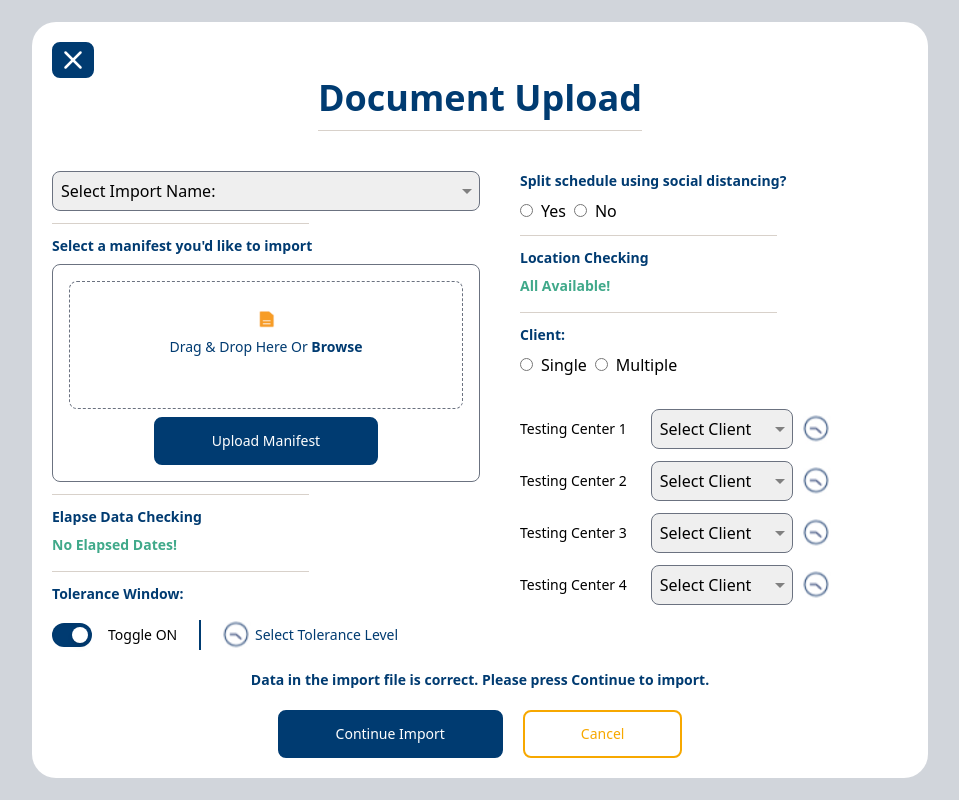
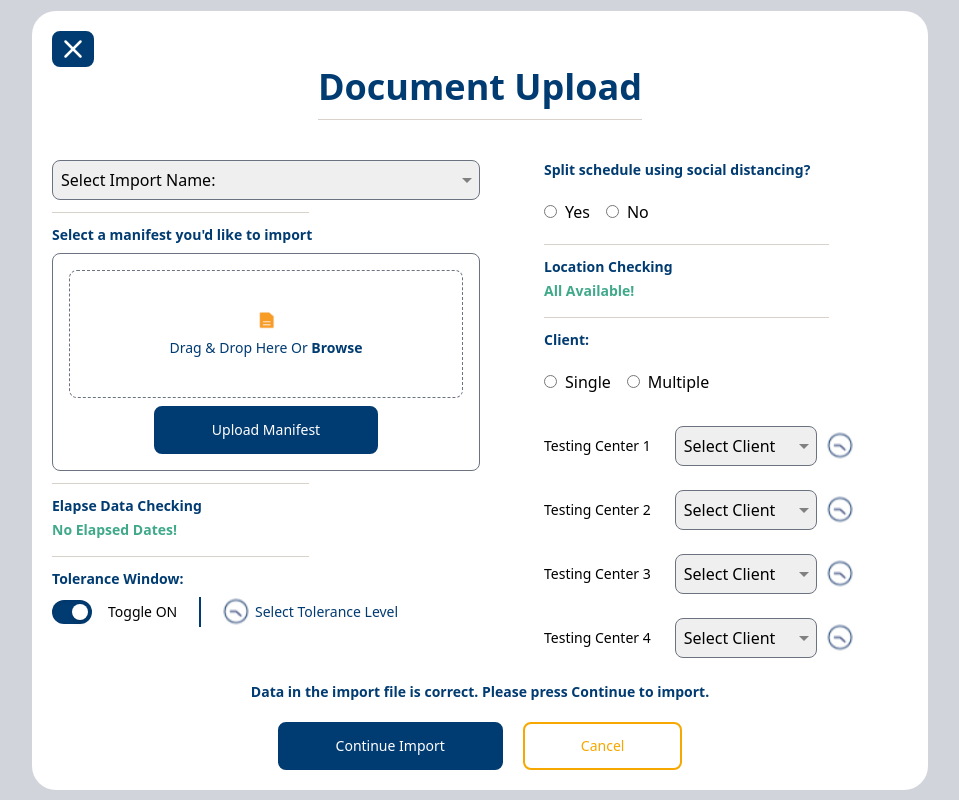
Before and after one commit to danfyfe/take-home-assignment, a Next.js app: page / in a window 1280 px wide. Shown: the whole page, without its empty margins (160-1119 px from the left). Built offline with nearby package versions, Linux system fonts and the light colour scheme.

Commit message:
minor styling updates

```diff
--- a/src/components/core/forms/drag-and-drop.jsx
+++ b/src/components/core/forms/drag-and-drop.jsx
@@ -54,7 +54,6 @@ const DragAndDrop = ({ setFieldValue }) => {
         >
           <Image src="/document-icon.png" height={20} width={17} alt="Document Icon" className="mb-2"/>
           <P className="text-sm">Drag & Drop Here Or <b>Browse</b></P>
-          <input />
         </div>
         )
       }
--- a/src/components/core/forms/radio-group.jsx
+++ b/src/components/core/forms/radio-group.jsx
@@ -1,6 +1,6 @@
 const RadioGroup = ({ title, className, children }) => (
   <fieldset className={`flex ${className ? className : ''}`}>
-    <legend className="text-sm text-blue-primary font-bold mb-2">
+    <legend className="text-sm text-blue-primary font-bold mb-5">
       {title}
     </legend>
     {children}
--- a/src/components/core/forms/radio.jsx
+++ b/src/components/core/forms/radio.jsx
@@ -1,6 +1,6 @@
 
 const Radio = ({ label, name, value, className, onChange }) => (
-  <div className={`${className ? className : ''} max-w-fit pr-2`}>
+  <div className={`${className ? className : ''} max-w-fit pr-4`}>
     <input id={`${name}-${value}`} type="radio" name={name} value={value} onChange={onChange} />
     <label htmlFor={`${name}-${value}`} className="ml-2">
       {label}
--- a/src/components/document-upload/index.jsx
+++ b/src/components/document-upload/index.jsx
@@ -54,7 +54,7 @@ const DocumentUpload = () => {
                 setFieldValue={setFieldValue}
               />
               <HR className="w-3/5 my-3" />
-              <P className="font-bold mb-2">Elapse Data Checking</P>
+              <P className="font-bold mb-1">Elapse Data Checking</P>
               <P className="font-bold text-green-success mb-2">No Elapsed Dates!</P>
               <HR className="w-3/5 mb-3 mt-4" />
               <ToleranceWindow
@@ -64,7 +64,7 @@ const DocumentUpload = () => {
               />
             </Container>
 
-            <Container className="w-full col-start-1 md:col-start-2 md:ml-20">
+            <Container className="w-full col-start-1 md:col-start-2 md:ml-32">
               <RadioGroup
                 name="split-schedule"
                 value={values["split-schedule"]}
@@ -83,10 +83,10 @@ const DocumentUpload = () => {
                   onChange={handleChange}
                 />
               </RadioGroup>
-              <HR className="w-3/5 my-3" />
-              <P className="font-bold mb-2">Location Checking</P>
+              <HR className="w-8/12 mb-3 mt-5" />
+              <P className="font-bold mb-1">Location Checking</P>
               <P className="font-bold text-green-success">All Available!</P>
-              <HR className="w-3/5 mb-3 mt-4" />
+              <HR className="w-8/12 mb-3 mt-4" />
               <RadioGroup
                 name="client-type"
                 className="mb-8"
@@ -106,6 +106,7 @@ const DocumentUpload = () => {
                 />
               </RadioGroup>
               <Select
+                className="mb-6"
                 width="w-1/3"
                 label="Testing Center 1"
                 options={SELECT_OPTIONS_2}
@@ -115,6 +116,7 @@ const DocumentUpload = () => {
                 onChange={handleChange}
               />
               <Select
+                className="mb-6"
                 width="w-1/3"
                 label="Testing Center 2"
                 options={SELECT_OPTIONS_2}
@@ -124,6 +126,7 @@ const DocumentUpload = () => {
                 onChange={handleChange}
               />
               <Select
+                className="mb-6"
                 width="w-1/3"
                 label="Testing Center 3"
                 options={SELECT_OPTIONS_2}
@@ -133,6 +136,7 @@ const DocumentUpload = () => {
                 onChange={handleChange}
               />
               <Select
+                className="mb-6"
                 width="w-1/3"
                 label="Testing Center 4"
                 options={SELECT_OPTIONS_2}
--- a/src/components/document-upload/submit.jsx
+++ b/src/components/document-upload/submit.jsx
@@ -4,7 +4,7 @@ import { P } from "@/components/core/typography"
 
 const Submit = () => (
   <Container className="col-span-2">
-    <P className="font-bold my-5 text-center">
+    <P className="font-bold mb-5 text-center text-base">
       Data in the import file is correct. Please press Continue to import.
     </P>
     <Container className="flex flex-col md:flex-row justify-center items-center">
--- a/src/components/document-upload/tolerance-window.jsx
+++ b/src/components/document-upload/tolerance-window.jsx
@@ -3,13 +3,15 @@ import ClockIcon from "../core/icons/clock-icon";
 const ToleranceWindow = ({ name, value, onChange}) => (
   <>
     <P className="font-bold">Tolerance Window:</P>
-    <div className="flex mt-4 items-center">
+    <div className="flex mt-2 items-center">
       <div className="relative">
         <div className="w-10 h-6 bg-blue-primary rounded-full shadow-inner"></div>
         <input
           name={name}
           value={value}
-          type="checkbox" checked={value} onChange={onChange}
+          type="checkbox"
+          checked={value}
+          onChange={onChange}
           className={`
             absolute top-1/2 w-4 h-4 bg-white rounded-full shadow-md
             transform transition-transform translate-x-0 -translate-y-1/2
```
